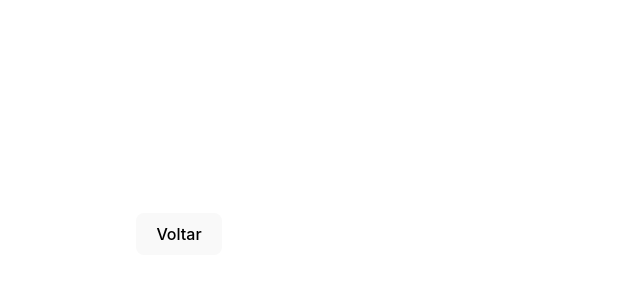
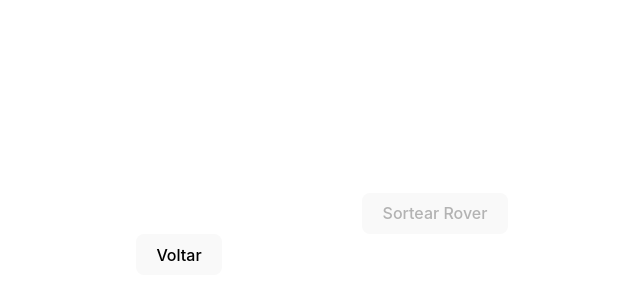
Before and after one commit to alexandrerussi/fiap-school-rover, a React (Vite) app: page /display in a window 1280 px wide. Shown: the part 166-466 px from the top of the page, without its empty margins (461-1101 px from the left). Built offline with nearby package versions, Linux system fonts and the light colour scheme.

Commit message:
atualização de grid e inserção de sorteio de rovers

```diff
--- a/src/components/DisplayPlayers.css
+++ b/src/components/DisplayPlayers.css
@@ -1,14 +1,19 @@
-.players {
+.grid {
     width: 80vw;
+    display: grid;
+    grid-template-columns: 1fr 1fr;
 }
 
 .players div {
     display: flex;
     align-items: center;
-    gap: 2vh;
-    margin: 1vh 0;
+    gap: 5vh;
+    margin: 2vh 0;
 }
 
 .players div img {
     height: 25vh;
+    width: 25vh;
+    object-fit: cover;
+    border-radius: 50%;
 }
--- a/src/components/DisplayPlayers.jsx
+++ b/src/components/DisplayPlayers.jsx
@@ -1,29 +1,59 @@
 // src/components/DisplayPlayers.jsx
-import React from 'react';
-import './DisplayPlayers.css'; // Importa o CSS para DisplayPlayers
+import React, { useState } from 'react';
+import './DisplayPlayers.css';
 import { useNavigate } from 'react-router-dom';
 import { usePlayers } from '../context/PlayerContext';
 
 function DisplayPlayers() {
     const { players, resetPlayers } = usePlayers();
-    const navigate = useNavigate(); // Hook para navegar entre as rotas
+    const navigate = useNavigate();
+    const [rovers, setRovers] = useState([
+        { nome: "95 Queen", turma: "7A" },
+        { nome: "Wall-E", turma: "7C" },
+        { nome: "Barco", turma: "7A" },
+        { nome: "BBB", turma: "7B" }
+    ]);
+    const [assignedRovers, setAssignedRovers] = useState([]);
 
     const handleBack = () => {
-        resetPlayers(); // Reseta os jogadores ao voltar
-        navigate('/'); // Navega de volta para a página de registro
+        resetPlayers();
+        navigate('/');
+    };
+
+    const handleAssignRover = () => {
+        if (assignedRovers.length < players.length) {
+            const remainingRovers = rovers.filter(rover => !assignedRovers.some(ar => ar.rover.nome === rover.nome));
+            const randomIndex = Math.floor(Math.random() * remainingRovers.length);
+            const selectedRover = remainingRovers[randomIndex];
+            const updatedAssignedRovers = [
+                ...assignedRovers,
+                { ...players[assignedRovers.length], rover: selectedRover }
+            ];
+            setAssignedRovers(updatedAssignedRovers);
+        }
     };
 
     return (
         <div>
+            <div className='grid'>
                 <div className='players'>
                     {players.map((player, index) => (
                         <div key={index}>
                             <img src={player.photo} alt={`Foto de ${player.nickname}`} />
                             <h2>{player.nickname}</h2>
+                            {assignedRovers[index] && assignedRovers[index].rover ? (
+                                <p>{`${assignedRovers[index].rover.nome} (${assignedRovers[index].rover.turma})`}</p>
+                            ) : <p>Aguardando sorteio...</p>}
                         </div>
                     ))}
                 </div>
-            <button onClick={handleBack}>Voltar</button>  {/* Botão de voltar */}
+                <div className='sort-reel'>
+                    <button onClick={handleAssignRover} disabled={assignedRovers.length >= players.length}>
+                        Sortear Rover
+                    </button>
+                </div>
+            </div>
+            <button onClick={handleBack}>Voltar</button>
         </div>
     );
 }
```
Lines whose indentation alone changed are shown as unchanged.
